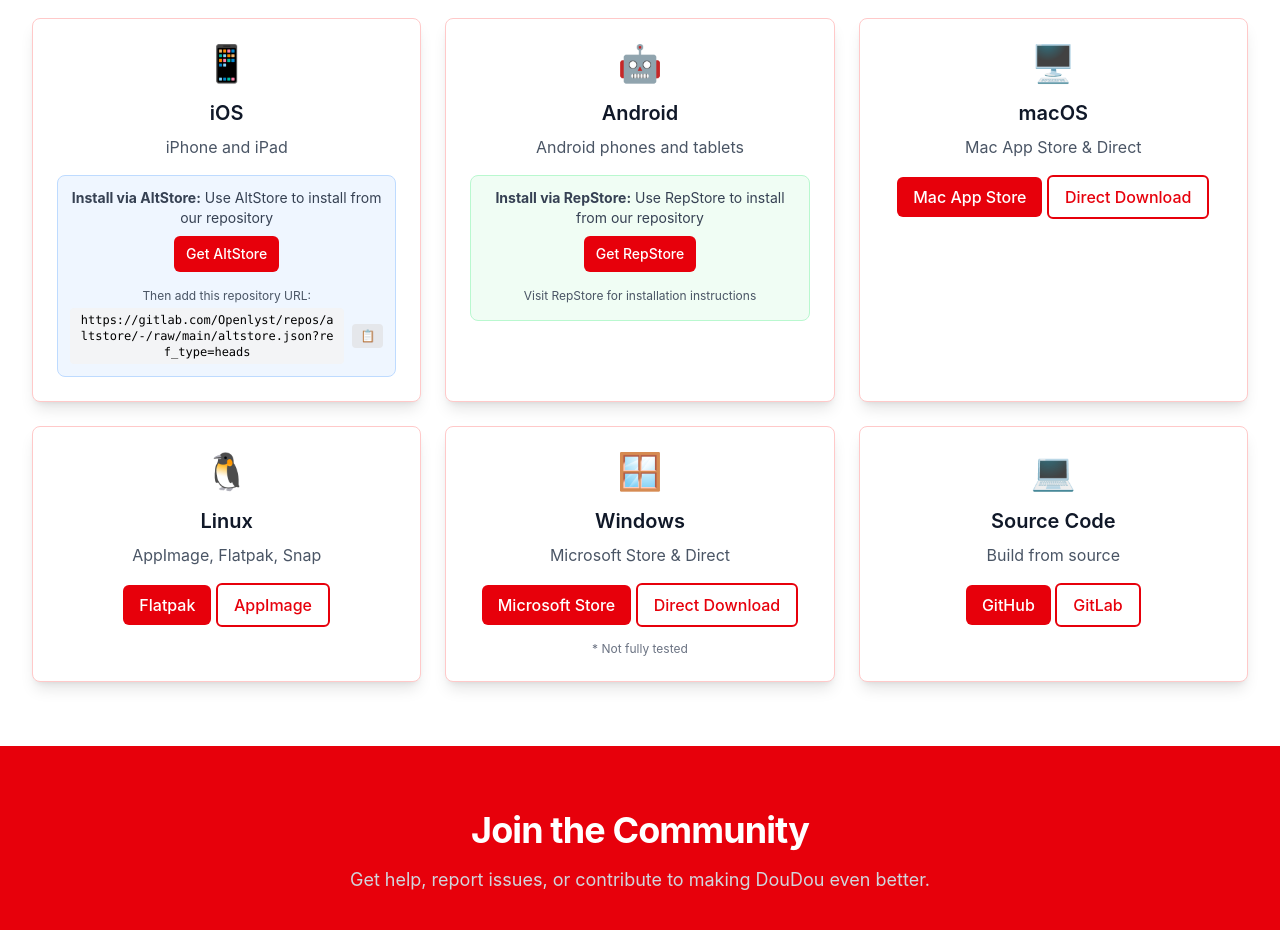
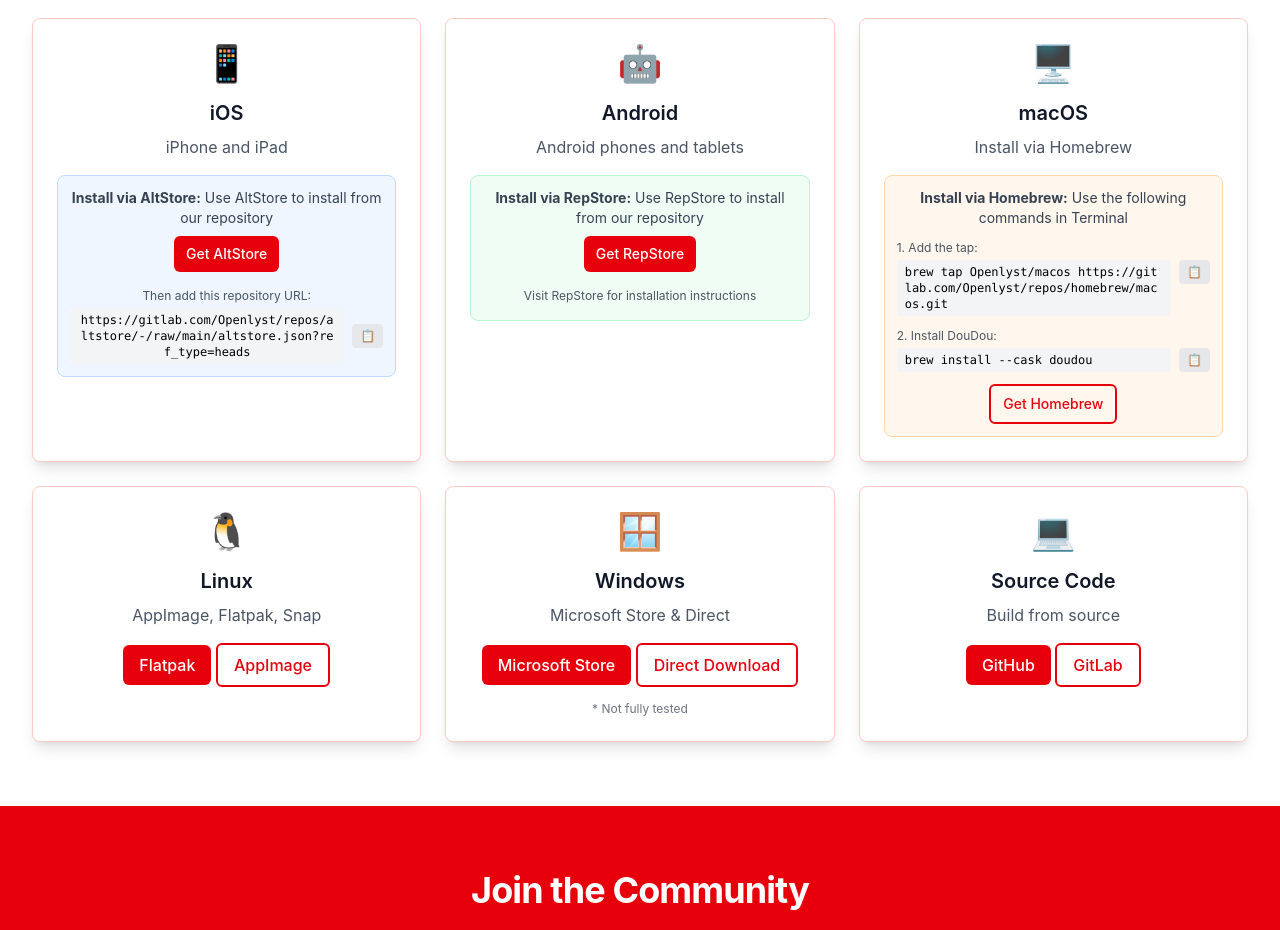
Before and after one commit to openlyst/openlyst, a SvelteKit app: page /apps/doudou in a window 1280 px wide. Shown: the part 1440-2370 px from the top of the page. Built offline with nearby package versions, Linux system fonts and the light colour scheme.

Commit message:
Add Homebrew installation instructions for macOS with clipboard copy functionality

```diff
--- a/src/routes/apps/doudou/+page.svelte
+++ b/src/routes/apps/doudou/+page.svelte
@@ -194,10 +194,42 @@
       <div class="bg-white rounded-lg shadow-lg p-6 border border-red-200 text-center">
         <div class="text-4xl mb-4">🖥️</div>
         <h3 class="text-xl font-semibold text-gray-900 mb-2">macOS</h3>
-        <p class="text-gray-600 mb-4">Mac App Store & Direct</p>
-        <div class="space-y-2">
-          <Button text="Mac App Store" href="#" variant="primary" />
-          <Button text="Direct Download" href="#" variant="outline" />
+        <p class="text-gray-600 mb-4">Install via Homebrew</p>
+        <div class="p-3 bg-orange-50 border border-orange-200 rounded-lg">
+          <p class="text-sm text-gray-700 mb-3">
+            <strong>Install via Homebrew:</strong> Use the following commands in Terminal
+          </p>
+          <div class="space-y-3 text-left">
+            <div>
+              <p class="text-xs text-gray-600 mb-1">1. Add the tap:</p>
+              <div class="flex items-start gap-2">
+                <code class="bg-gray-100 px-2 py-1 rounded text-xs flex-1 break-all">brew tap Openlyst/macos https://gitlab.com/Openlyst/repos/homebrew/macos.git</code>
+                <button
+                  onclick={() => navigator.clipboard.writeText('brew tap Openlyst/macos https://gitlab.com/Openlyst/repos/homebrew/macos.git')}
+                  class="bg-gray-200 hover:bg-gray-300 px-2 py-1 rounded text-xs font-medium transition-colors flex-shrink-0"
+                  title="Copy command"
+                >
+                  📋
+                </button>
+              </div>
+            </div>
+            <div>
+              <p class="text-xs text-gray-600 mb-1">2. Install DouDou:</p>
+              <div class="flex items-start gap-2">
+                <code class="bg-gray-100 px-2 py-1 rounded text-xs flex-1">brew install --cask doudou</code>
+                <button
+                  onclick={() => navigator.clipboard.writeText('brew install --cask doudou')}
+                  class="bg-gray-200 hover:bg-gray-300 px-2 py-1 rounded text-xs font-medium transition-colors flex-shrink-0"
+                  title="Copy command"
+                >
+                  📋
+                </button>
+              </div>
+            </div>
+          </div>
+          <div class="mt-3 text-center">
+            <Button text="Get Homebrew" href="https://brew.sh" variant="outline" size="sm" />
+          </div>
         </div>
       </div>
 
```
